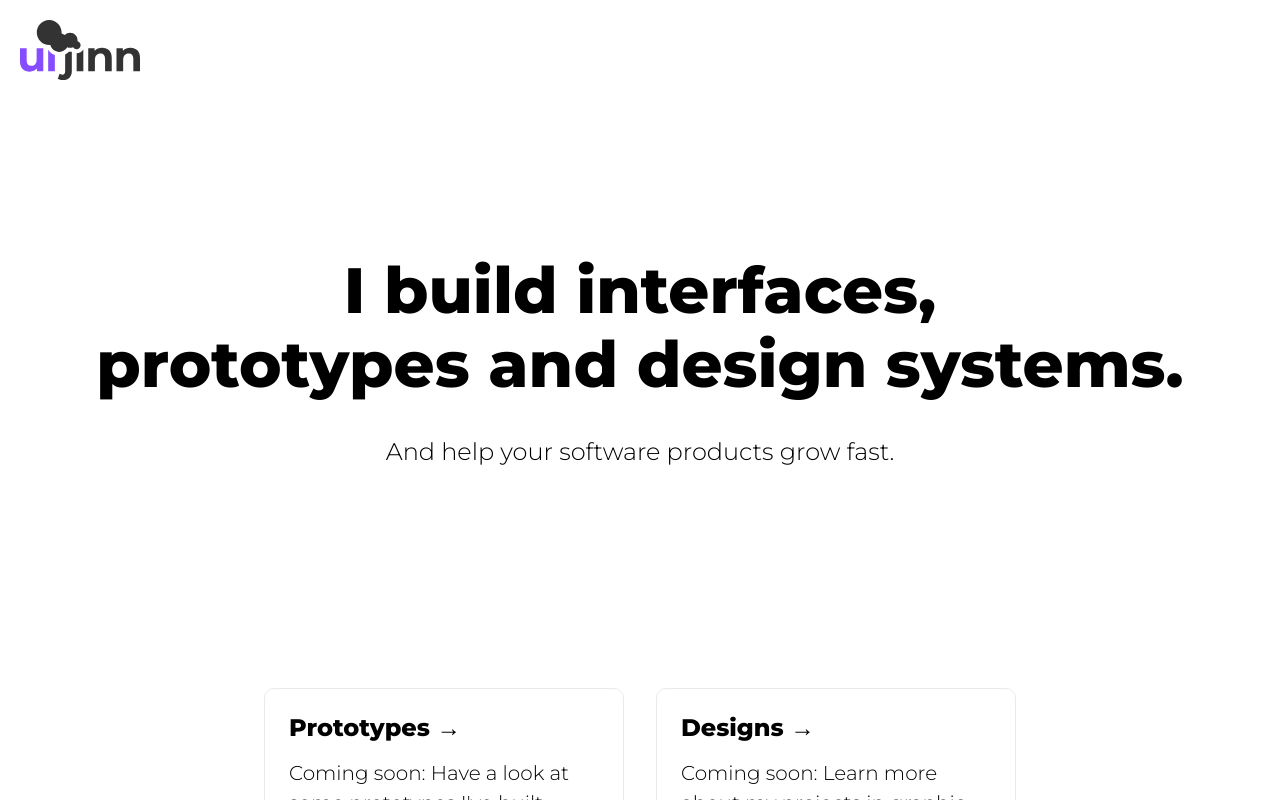
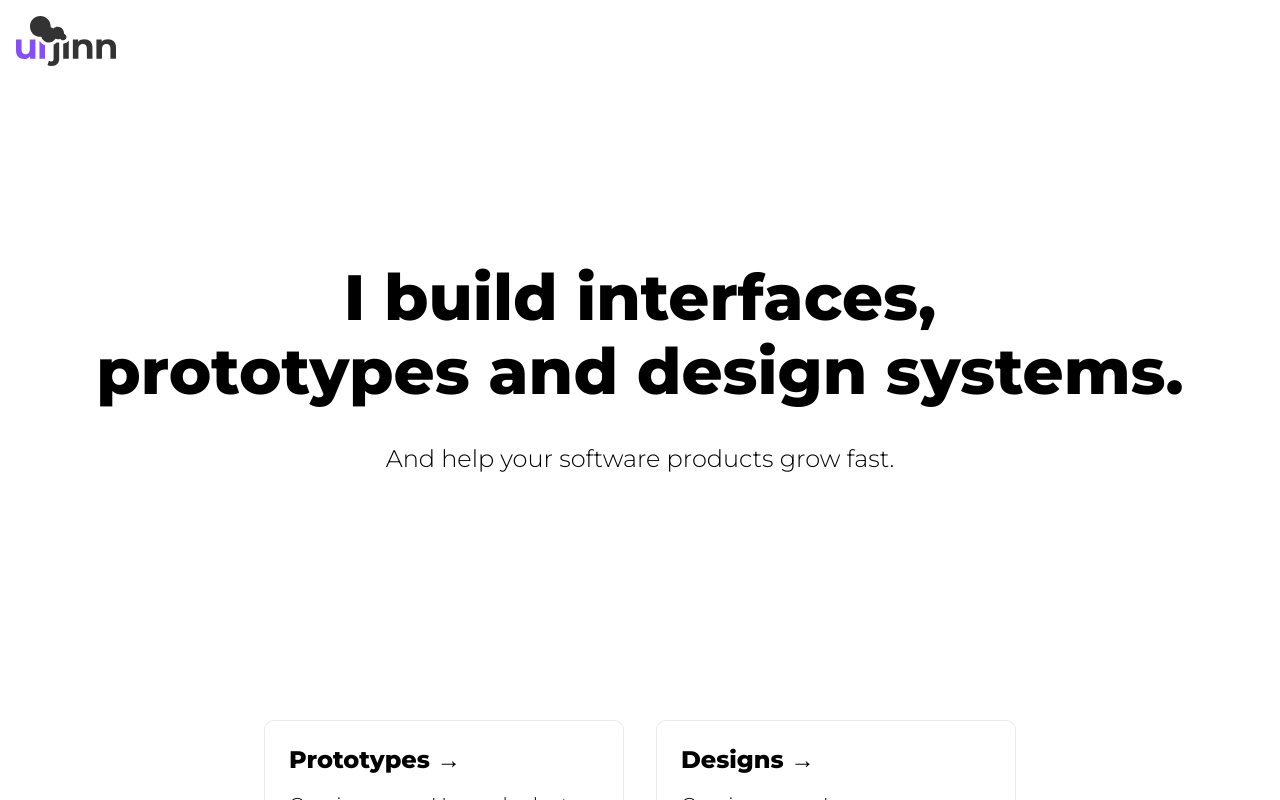
Before and after one commit to Codilot/nextjs-portfolio, a Next.js app: page / in a window 1280 px wide. Shown: the top 800 px of the page. Built offline with nearby package versions, Linux system fonts and the light colour scheme.

Commit message:
Minor style tweak

```diff
--- a/components/Hero.module.scss
+++ b/components/Hero.module.scss
@@ -7,7 +7,7 @@
     text-align: center;
     min-height: 400px;
     @media (min-width: $breakpoint-sm) {
-        min-height: 500px;
+        min-height: 550px;
     }
     &__title {
         margin: 0;
--- a/components/Logo.module.scss
+++ b/components/Logo.module.scss
@@ -1,12 +1,12 @@
 @import '../styles/breakpoints.scss';
+@import '../styles/spaces.scss';
 
 .brand {
-    padding: 20px;
+    padding: $space * 2;
     svg {
         width: 80px;
         @media only screen and (min-width: $breakpoint-md ) {
-            width: 120px;
-            height: 60px;
+            width: 100px;
         }
     }
 }
```
